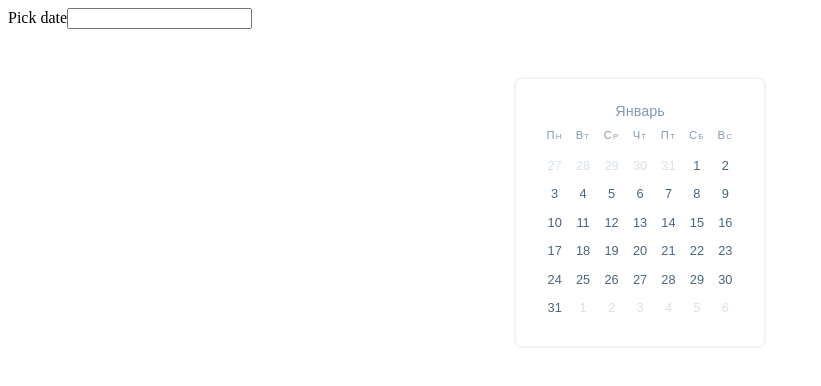
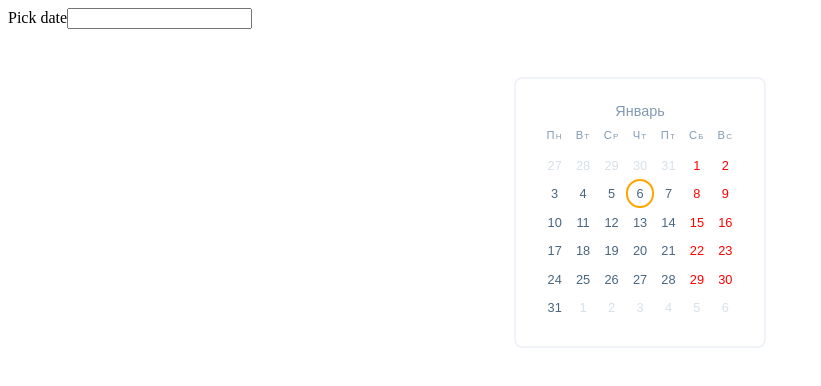
Before and after one commit to DanzigWebb/simple-datepicker, an Angular app: page / in a window 1280 px wide. Shown: the top 386 px of the page, without its empty margins (0-821 px from the left). Built offline with nearby package versions, Linux system fonts and the light colour scheme.

Commit message:
feat: added day component

```diff
--- a/src/app/app.module.ts
+++ b/src/app/app.module.ts
@@ -6,7 +6,7 @@ import { SimpleDatepickerModule } from './simple-datepicker/simple-datepicker.mo
 
 @NgModule({
   declarations: [
-    AppComponent
+    AppComponent,
   ],
   imports: [
     BrowserModule,
--- /dev/null
+++ b/src/app/simple-datepicker/datepicker-day/datepicker-day.component.html
@@ -0,0 +1,8 @@
+<button
+  class="day"
+  [class.is-today]="day.isToday"
+  [class.is-weekend]="day.isWeekend"
+  [disabled]="!day.enable"
+>
+  <span>{{day.date.getDate()}}</span>
+</button>
--- /dev/null
+++ b/src/app/simple-datepicker/datepicker-day/datepicker-day.component.scss
@@ -0,0 +1,37 @@
+.day {
+  width: 4ch;
+  height: 4ch;
+  font-size: .8rem;
+  display: flex;
+  align-items: center;
+  justify-content: center;
+
+  border-radius: 50%;
+  border: none;
+  cursor: pointer;
+  background-color: transparent;
+  color: #486581;
+  transition: all .4s ease;
+
+  &.is-today {
+    border: orange 2px solid;
+  }
+
+  &.is-weekend {
+    color: red;
+  }
+
+  &[disabled] {
+    cursor: not-allowed;
+    color: #bcccdc;
+    opacity: .6;
+    font-weight: normal !important;
+  }
+
+  &:hover,
+  &:focus {
+    outline: none;
+    background-color: #f0f4f8;
+    color: #334e68;
+  }
+}
--- /dev/null
+++ b/src/app/simple-datepicker/datepicker-day/datepicker-day.component.ts
@@ -0,0 +1,28 @@
+import { Component, Input, OnInit } from '@angular/core';
+import { Day } from '../simple-datepicker';
+
+@Component({
+  selector: 'app-datepicker-day',
+  templateUrl: './datepicker-day.component.html',
+  styleUrls: ['./datepicker-day.component.scss']
+})
+export class DatepickerDayComponent implements OnInit {
+
+  @Input() day: Day;
+  @Input() today: Date;
+  @Input() weekends = ['Сб', 'Вс'];
+
+  public isToday: boolean;
+  public isWeekend: boolean;
+
+  constructor() {
+  }
+
+  ngOnInit(): void {
+    this.checkDay()
+  }
+
+  checkDay(): void {
+  }
+
+}
--- a/src/app/simple-datepicker/simple-datepicker.component.html
+++ b/src/app/simple-datepicker/simple-datepicker.component.html
@@ -4,11 +4,10 @@
     <span *ngFor="let day of localDays">{{day}}</span>
   </div>
   <div class="date-grid">
-    <button class="day"
-            *ngFor="let day of month.days"
-            [disabled]="!day.enable"
-    >
-      <span>{{day.date.getDate()}}</span>
-    </button>
+    <app-datepicker-day
+      *ngFor="let day of month.days"
+      [day]="day"
+      [today]="today">
+    </app-datepicker-day>
   </div>
 </div>
--- a/src/app/simple-datepicker/simple-datepicker.component.scss
+++ b/src/app/simple-datepicker/simple-datepicker.component.scss
@@ -52,35 +52,5 @@
     letter-spacing: 0.1em;
     text-align: center;
     cursor: pointer;
-
-    .day {
-      width: 4ch;
-      height: 4ch;
-      font-size: .8rem;
-      display: flex;
-      align-items: center;
-      justify-content: center;
-
-      border-radius: 50%;
-      border: none;
-      cursor: pointer;
-      background-color: transparent;
-      color: #486581;
-      transition: all .4s ease;
-
-      &[disabled] {
-        cursor: not-allowed;
-        color: #bcccdc;
-        opacity: .6;
-        font-weight: normal !important;
-      }
-
-      &:hover,
-      &:focus {
-        outline: none;
-        background-color: #f0f4f8;
-        color: #334e68;
-      }
-    }
   }
 }
--- a/src/app/simple-datepicker/simple-datepicker.component.ts
+++ b/src/app/simple-datepicker/simple-datepicker.component.ts
@@ -10,10 +10,12 @@ export class SimpleDatepickerComponent implements OnInit {
 
   @Input() localMonth: string[] = ['Январь', 'Февраль', 'Март', 'Апрель', 'Май', 'Июнь', 'Июль', 'Август', 'Сентябрь', 'Октябрь', 'Ноябрь', 'Декабрь'];
   @Input() localDays: string[] = ['Пн', 'Вт', 'Ср', 'Чт', 'Пт', 'Сб', 'Вс'];
+  @Input() weekends: number[] = [5, 6];
+
+  public currentMonth: string;
+  public today = new Date(new Date().setHours(0, 0, 0, 0));
 
   private _date: Date;
-
-  public currentMonth: string;
 
   get date() {
     return this._date;
@@ -23,7 +25,7 @@ export class SimpleDatepickerComponent implements OnInit {
     this._date = new Date(newDate);
     const monthIndex = this.date.getMonth();
     this.currentMonth = this.localMonth[monthIndex];
-    this.month = new Month(monthIndex, this.date.getFullYear());
+    this.month = new Month(monthIndex, this.date.getFullYear(), this.weekends);
   }
 
   month: Month;
--- a/src/app/simple-datepicker/simple-datepicker.ts
+++ b/src/app/simple-datepicker/simple-datepicker.ts
@@ -1,15 +1,22 @@
 interface IDay {
   date: Date;
   enable: boolean;
+  dayOfWeek?: number;
+  isWeekend?: boolean;
+  isToday?: boolean;
 }
 
 export class Day implements IDay {
   date: Date;
   enable: boolean;
+  dayOfWeek: number;
+  isWeekend = false;
+  isToday: boolean;
 
   constructor(params: IDay) {
     this.date = params.date;
     this.enable = params.enable;
+    this.dayOfWeek = params.date.getDay();
   }
 }
 
@@ -17,17 +24,22 @@ export class Day implements IDay {
 export class Month {
 
   days: Day[];
+  weekends: number[];
 
-  constructor(month: number, year: number) {
-    this.days = Month.getDaysInMonth(month, year);
+  constructor(month: number, year: number, weekends = [5, 6]) {
+    this.weekends = weekends;
+    this.days = Month.getDaysInMonth(month, year, weekends);
   }
 
-  private static getDaysInMonth(month: number, year: number): Day[] {
+  private static getDaysInMonth(month: number, year: number, weekends = [5, 6]): Day[] {
+    const today = new Date(new Date().setHours(0, 0, 0, 0));
     const date = new Date(year, month, 1);
     const days = [];
 
     while (date.getMonth() === month) {
       const day = new Day({date: new Date(date), enable: true});
+      day.isWeekend = weekends.includes(day.dayOfWeek);
+      day.isToday = day.date.getTime() === today.getTime();
       days.push(day);
       date.setDate(date.getDate() + 1);
     }
```
Also changed, not shown: src/app/simple-datepicker/simple-datepicker.module.ts (+11 -4 lines), 1 other file (tests, documents, lock files or other folders).
